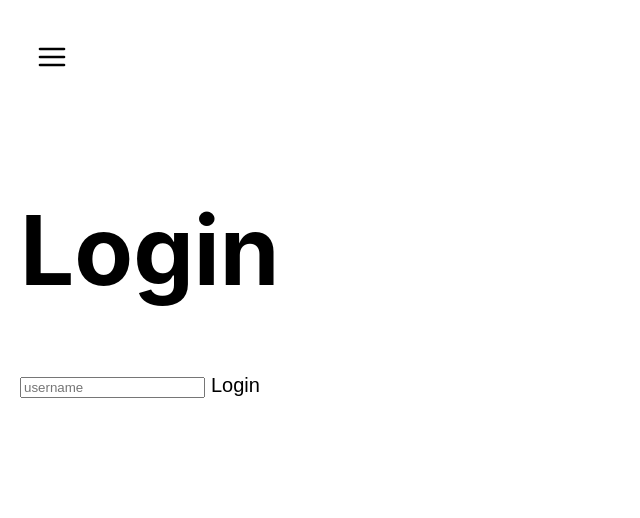
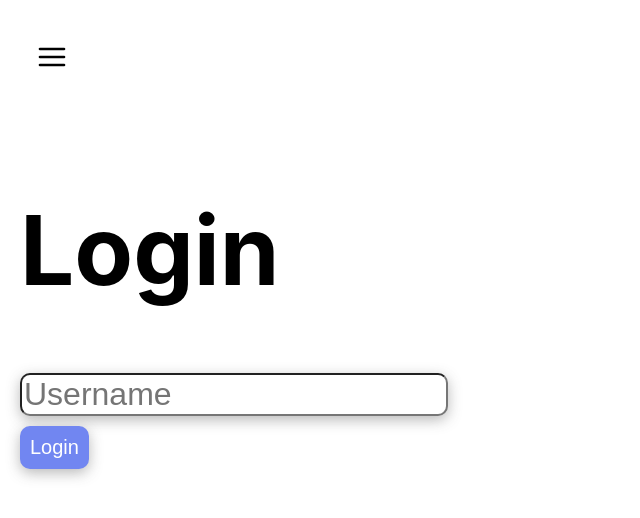
Before and after one commit to George7h/react-todo-app, a React (Create React App) app: page /login in a window 1280 px wide. Shown: the top 518 px of the page, without its empty margins (0-640 px from the left). Built offline with nearby package versions, Linux system fonts and the light colour scheme.

Commit message:
Styling to login page

```diff
--- a/src/routes/Login.jsx
+++ b/src/routes/Login.jsx
@@ -25,11 +25,12 @@ const Login = () => {
         <form className={styles.form} onSubmit={handleSubmit}>
           <input
             type="text"
-            placeholder="username"
+            placeholder="Username"
             value={username}
+            className={styles.textInput}
             onChange={(e) => setUsername(e.target.value)}
           />
-          <button>Login</button>
+          <button className={styles.login}>Login</button>
         </form>
       </div>
     </div>
--- a/src/styles/Login.module.css
+++ b/src/styles/Login.module.css
@@ -0,0 +1,19 @@
+.formWrapper {
+  .form {
+    .textInput {
+      display: flex;
+      border-radius: calc(0.1 * 100px);
+      box-shadow: 0px 4px 14px 0px rgba(70, 70, 70, 0.38);
+      background: #fff;
+      font-size: 2rem;
+    }
+    .login {
+      margin-top: 10px;
+      padding: 10px;
+      border-radius: calc(0.1 * 100px);
+      box-shadow: 0px 4px 14px 0px rgba(70, 70, 70, 0.38);
+      background: #7186f1;
+      color: #fff;
+    }
+  }
+}
```
